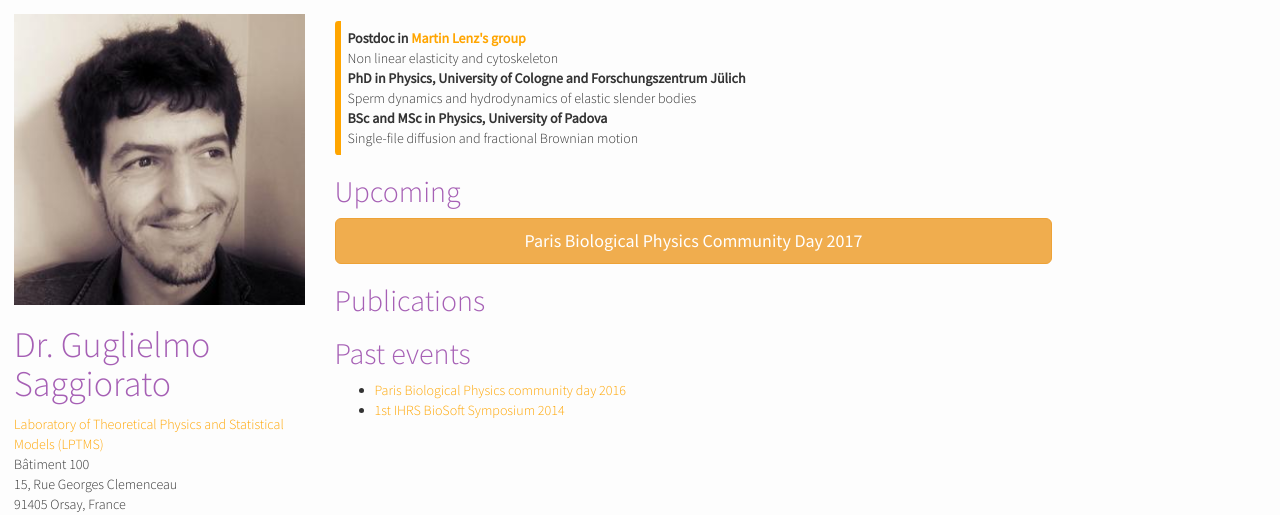
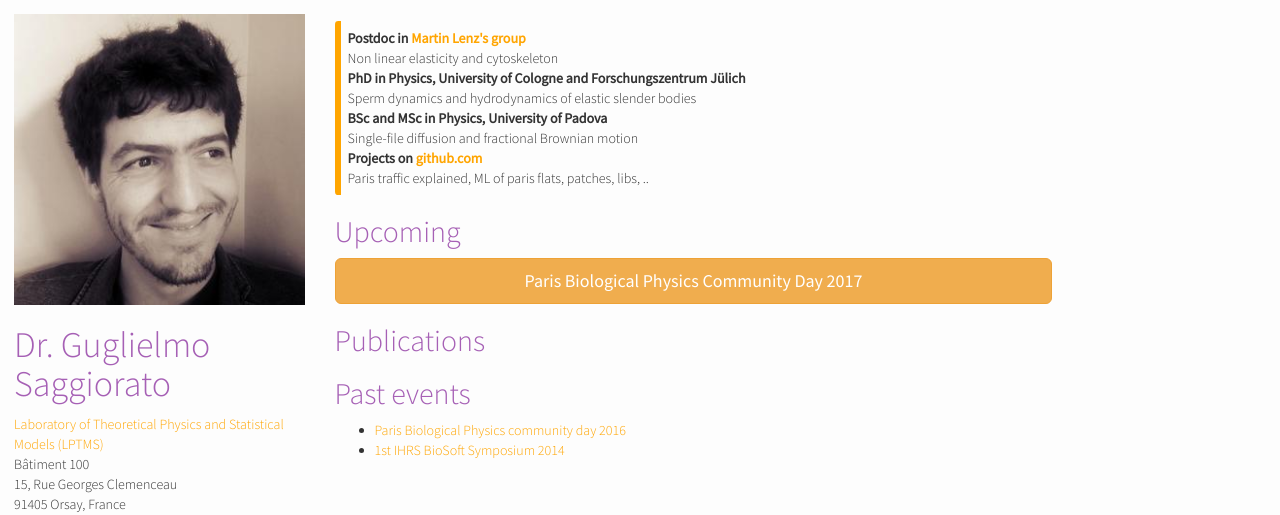
Before and after one commit to astyonax/astyonax.github.io, a plain HTML site: page index.html in a window 1280 px wide. Shown: the top 515 px of the page. Drawn offline with Linux system fonts and the light colour scheme.

```diff
--- a/index.html
+++ b/index.html
@@ -111,6 +111,8 @@
           <dd>Sperm dynamics and hydrodynamics of elastic slender bodies</dd>
           <dt>BSc and MSc in Physics, University of Padova</dt>
           <dd>Single-file diffusion and fractional Brownian motion</dd>
+          <dt>Projects on <a href="https://github.com/astyonax" rel="noopener">github.com</a></dt>
+          <dd>Paris traffic explained, ML of paris flats, patches, libs, ..</dd>
       </dl>
         <h2 id='upcoming'>Upcoming</h2>
             <a href="http://www.lcqb.upmc.fr/parisyoung/2017/"  rel="noopener" target="_blank" >
```
